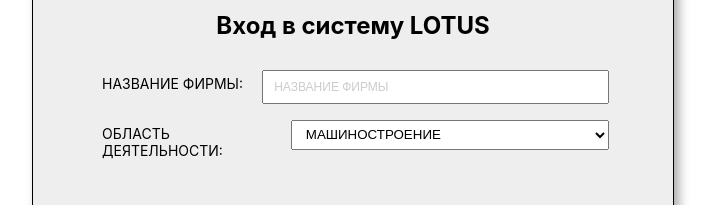
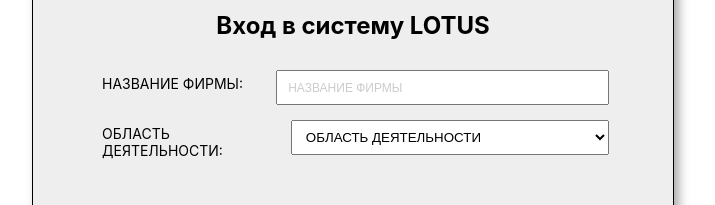
Before and after one commit to LeoUral/tz_lotus, a React (Create React App) app: page / in a window 1280 px wide. Shown: the part 268-473 px from the top of the page, without its empty margins (287-1002 px from the left). Built offline with nearby package versions, Linux system fonts and the light colour scheme; no server answers.

Commit message:
мелкие правки

```diff
--- a/src/components/LogIn.js
+++ b/src/components/LogIn.js
@@ -134,11 +134,13 @@ export default class LogIn extends React.Component {
                             <span>Область деятельности: </span>
                             <select className="input-form" size="1"
                                 onChange={this.handleChageActivity}>
+                                <option value='' > Область деятельности </option>
                                 <option value="industry" > Машиностроение </option>
                                 <option value="transportation"> Транспортировка </option>
                                 <option value="electronic"> Электронника </option>
                                 <option value="architecture"> Строительство </option>
                                 <option value="science"> Научная деятельность </option>
+                                <option value="computer"> IT - технологии </option>
                             </select>
                         </label>
                         <label className="label" style={{ visibility: show ? 'visible' : 'hidden' }} >
--- a/src/scss/style.scss
+++ b/src/scss/style.scss
@@ -48,9 +48,10 @@ body {
 }
 
 .input-form {
-    height: 30px;
+    height: 35px;
     width: 65%;
     padding: 0 0 0 10px;
+    box-sizing: border-box;
     text-transform: uppercase;
     transition: 0.5s;
     &:focus {
--- a/src/style/style.css
+++ b/src/style/style.css
@@ -65,9 +65,11 @@ body {
 }
 
 .input-form {
-  height: 30px;
+  height: 35px;
   width: 65%;
   padding: 0 0 0 10px;
+  -webkit-box-sizing: border-box;
+          box-sizing: border-box;
   text-transform: uppercase;
   -webkit-transition: 0.5s;
   transition: 0.5s;
```
